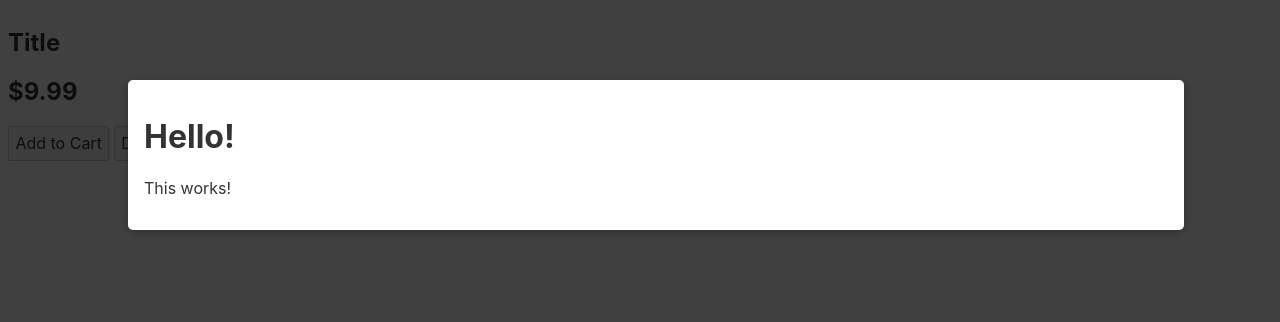
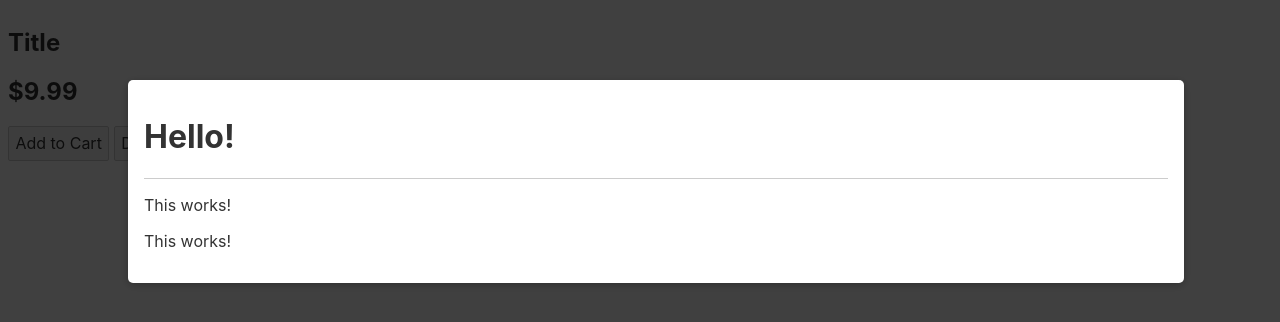
Before and after one commit to AndreaLupo/svelte-events, a Svelte app: page / in a window 1280 px wide. Shown: the top 322 px of the page. Built offline with nearby package versions, Linux system fonts and the light colour scheme.

Commit message:
Named slot

```diff
--- a/src/App.svelte
+++ b/src/App.svelte
@@ -28,8 +28,6 @@
 {/each}
 
 <Modal>
-	<h1>
-		Hello!
-	</h1>
+	<h1 slot="header">Hello!</h1>
 	<p>This works!</p>
 </Modal>
--- a/src/Modal.svelte
+++ b/src/Modal.svelte
@@ -6,7 +6,18 @@
 </div>
 
 <div class="modal">
-    <slot/>
+    <header>
+        <slot name="header"/>
+    </header>
+
+    <div class="content">
+        <slot/>
+    </div>
+    <footer class="footer">
+        <slot>
+            <button>Close</button>
+        </slot>
+    </footer>
 </div>
 
 <style>
@@ -34,4 +45,7 @@
     overflow: scroll;
 }
 
+header {
+    border-bottom: 1px solid #ccc;
+}
 </style>
```
